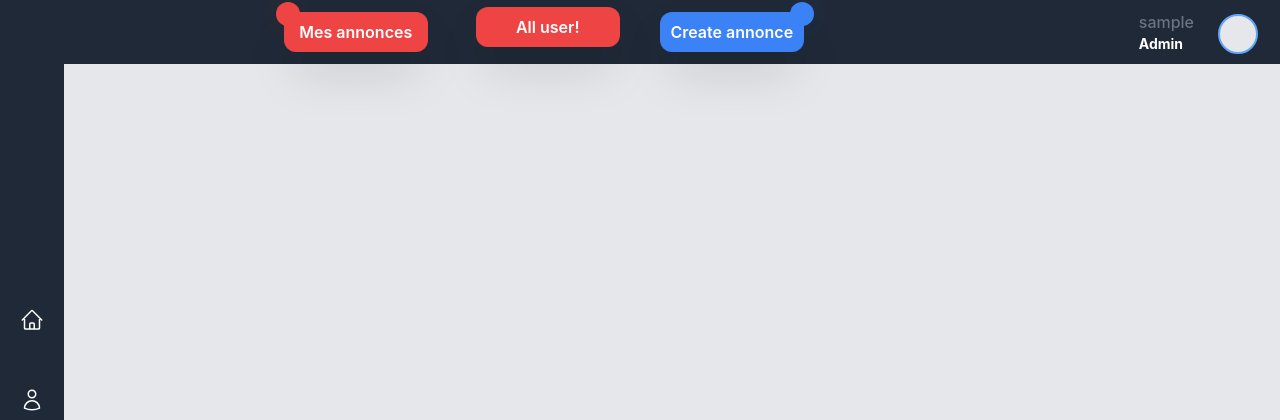
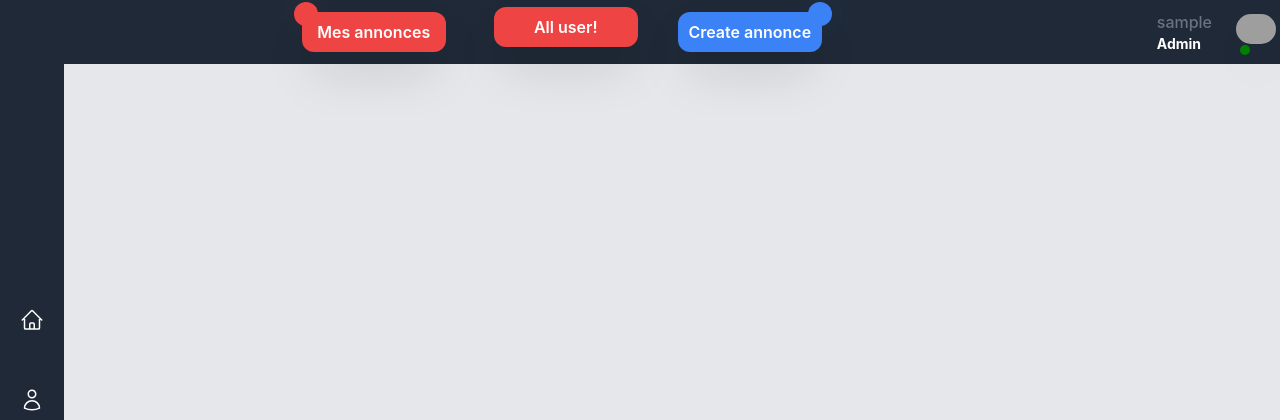
Before and after one commit to Youcode-Classe-E-2023-2024/IlyasChaoui-Avito2, a PHP site: page /IlyasChaoui-Avito2/pages/AllUsers.php in a window 1280 px wide. Shown: the top 420 px of the page. Run offline with PHP 8.4, Linux system fonts and the light colour scheme; the visitor is signed in with stand-in values (Sample User, id 1); data that the repository does not hold is empty; grey boxes are pictures that could not be loaded.

Commit message:
Update AllUsers.php
add user picture in navbar

```diff
--- a/pages/AllUsers.php
+++ b/pages/AllUsers.php
@@ -91,7 +91,7 @@ $users = mysqli_query($connection, $usersQuery);
                 </div>
 
                 <!-- Texto -->
-                <div class="flex flex-row items-end " style="margin-left: 335px;margin-right: -50px;">
+                <div class="flex flex-row items-end " style="margin-left: 335px;margin-right: -68px;">
                     <div>
                         <!-- Nome -->
                         <div class="text-md font-medium text-gray-500 ">
@@ -102,7 +102,14 @@ $users = mysqli_query($connection, $usersQuery);
                             <?php echo $_SESSION['role']; ?>
                         </div>
                     </div>
-                    <div class="mx-4 h-10 w-10 rounded-full cursor-pointer bg-gray-200 border-2 border-blue-400"></div>
+                    <div
+                        class="relative mx-4 h-10 w-10  cursor-pointer bg-transparent ">
+                        <img src="<?php echo $_SESSION['UserImage']; ?>"
+                            class="sasawi  shadow-2xl hidden lg:block">
+                    </div>
+                    <div class="">
+                        <div class="sansan"></div>
+                    </div>
                 </div>
 
             </div>
```
